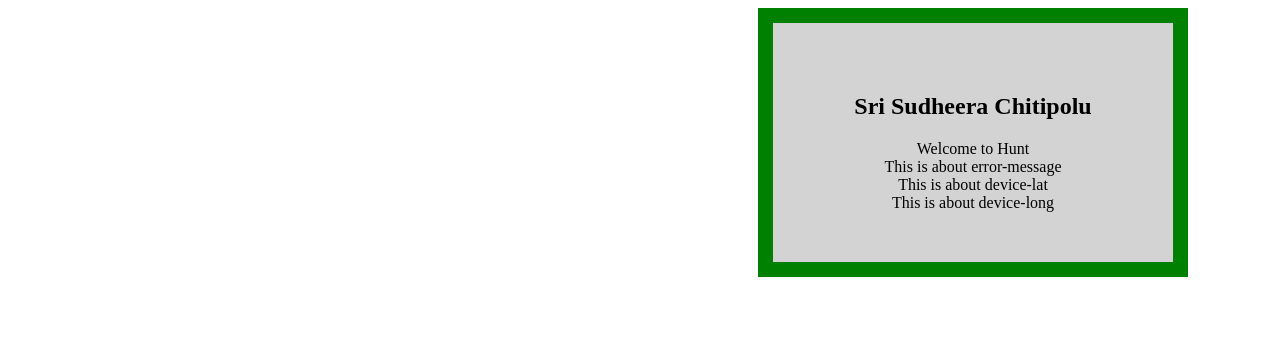
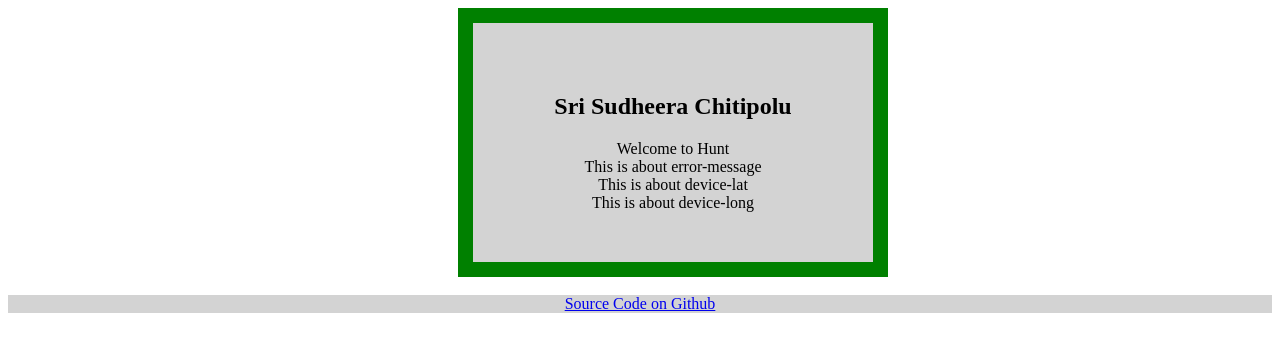
Before and after one commit to sudheera96/sc-client-hunt, a website: page index.html in a window 1280 px wide. Drawn offline with Linux system fonts and the light colour scheme.

Commit message:
added footer to index.html

```diff
--- a/index.html
+++ b/index.html
@@ -1,6 +1,7 @@
 <!DOCTYPE html>
 <html>
     <head>
+
         <link rel="stylesheet" href="./styles/main.css">
         <script type="module" src="./scripts/main.js"></script>
     </head>
@@ -15,6 +16,11 @@
                 <div id="device-long">This is about device-long</div>
             </article>
         </main>
+<br>
+    </body>
 
-    </body>
+    <footer>
+        <a href="https://github.com/sudheera96/sc-client-hunt">Source Code on Github</a>
+
+      </footer>
 </html>
--- a/package.json
+++ b/package.json
@@ -2,7 +2,7 @@
   "name": "sc-client-hunt",
   "version": "1.0.0",
   "description": "This application is about demo of hunt game from client side",
-  "main": "init-locations.js",
+  "main": "index.html",
   "scripts": {
     "test": "echo \"Error: no test specified\" && exit 1"
   },
@@ -10,7 +10,7 @@
     "type": "git",
     "url": "git+https://github.com/sudheera96/sc-client-hunt.git"
   },
-  "author": "",
+  "author": "Sri Sudheera",
   "license": "ISC",
   "bugs": {
     "url": "https://github.com/sudheera96/sc-client-hunt/issues"
--- a/styles/main.css
+++ b/styles/main.css
@@ -3,6 +3,10 @@ article{
   width: 300px;
   border: 15px solid green;
   padding: 50px;
-  margin-left: 750px;
+  margin-left: 450px;
   text-align: center;
 }
+footer{
+  text-align: center;
+  background-color: lightgray;
+}
```
